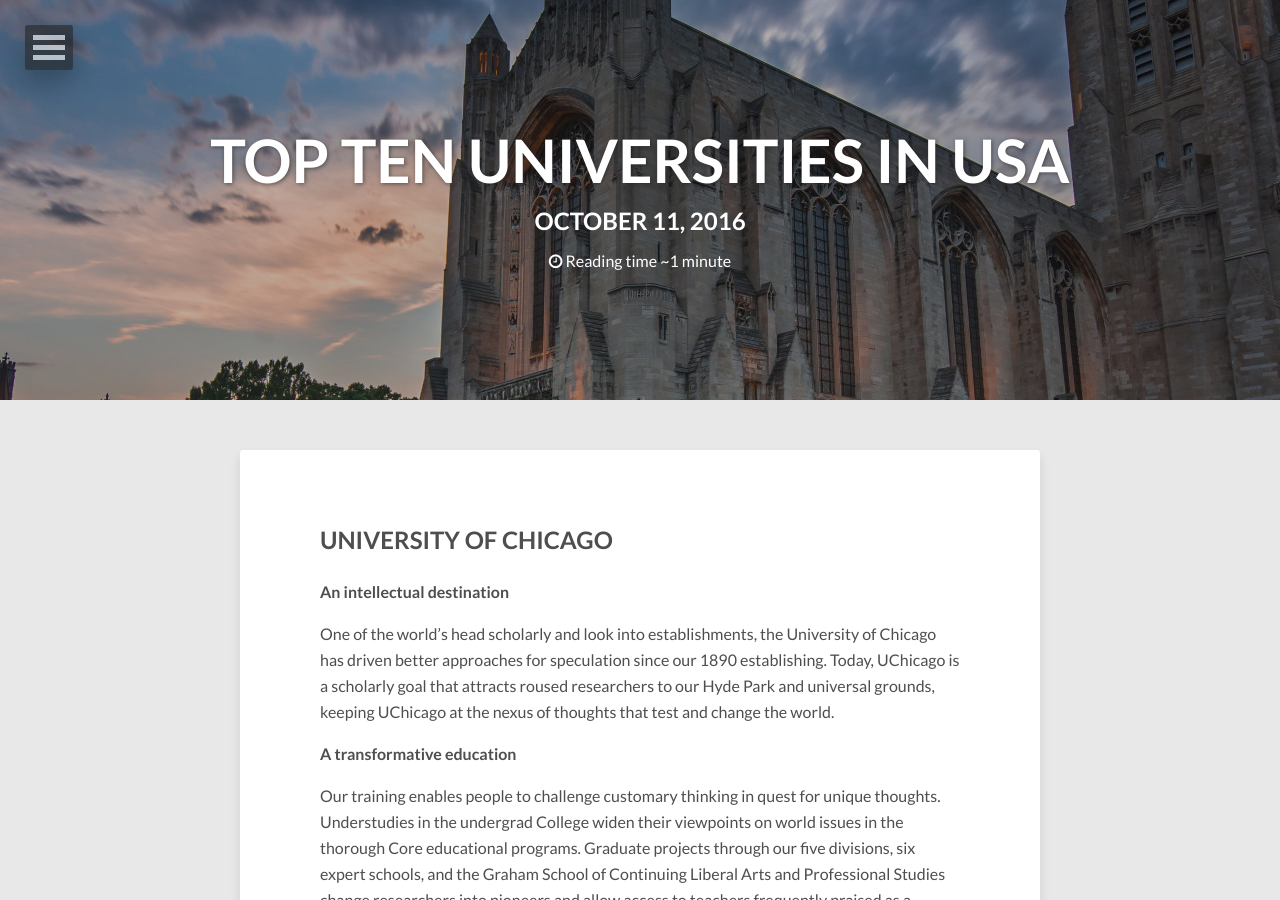
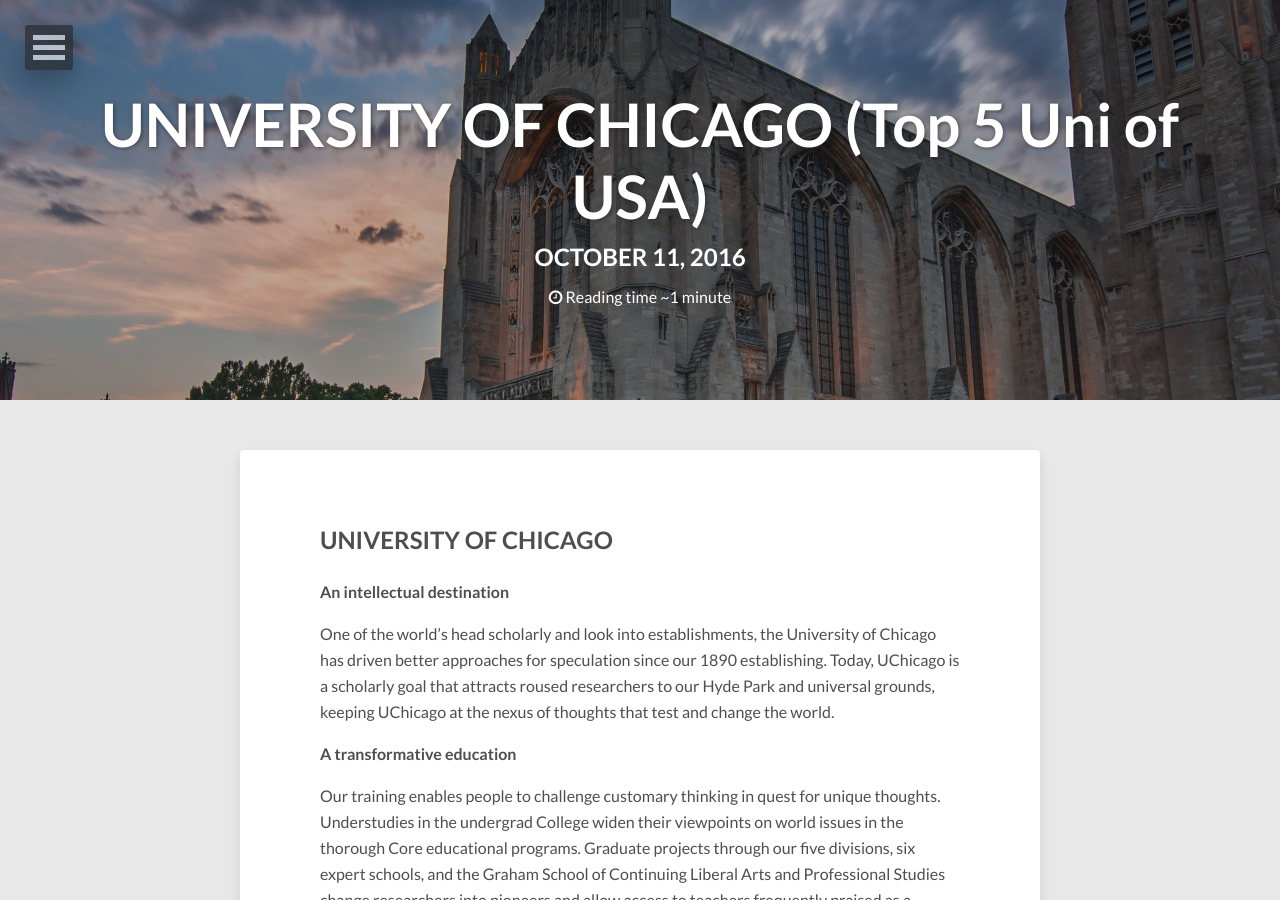
Before and after one commit to vivek1karna/topten, a Jekyll site: the page built from _posts/2016-10-11-top-online-universities5.md, in a window 1280 px wide and 900 px high. Built offline with Jekyll 4.4.1, drawn with Linux system fonts in a browser that asks for light colours; nearby versions of some CDN libraries; comment, search, counter and statistics services are not loaded.

Commit message:
Update 2016-10-11-top-online-universities5.md

```diff
--- a/_posts/2016-10-11-top-online-universities5.md
+++ b/_posts/2016-10-11-top-online-universities5.md
@@ -1,6 +1,6 @@
 ---
 layout: post
-title: TOP TEN UNIVERSITIES IN USA
+title: UNIVERSITY OF CHICAGO (Top 5 Uni of USA)
 description: Top Online Universities
 comments: true
 tags: [Online Education Programs]
```
